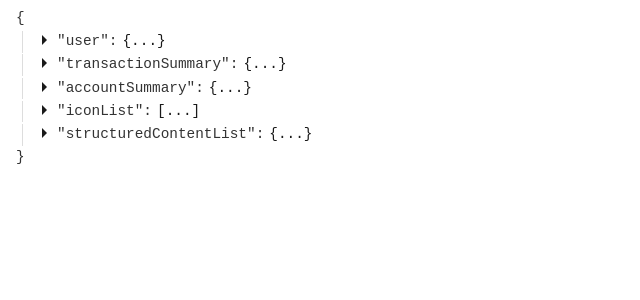
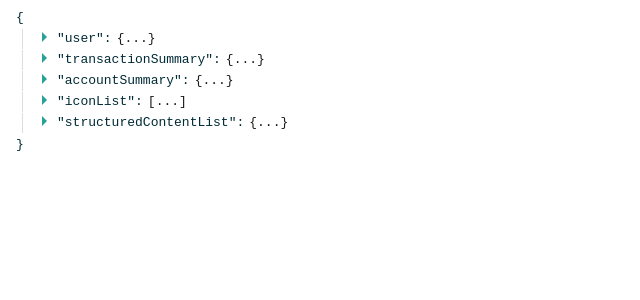
Before and after one commit to nycruslan/react-json-view, a React (Vite) app: page / in a window 1280 px wide. Shown: the top 300 px of the page, without its empty margins (0-640 px from the left). Built offline with nearby package versions, Linux system fonts and the light colour scheme.

Commit message:
more styeles

```diff
--- a/src/components/json-viewer.module.scss
+++ b/src/components/json-viewer.module.scss
@@ -1,5 +1,5 @@
-$font-family: 'Fira Code', monospace;
-$base-color: #333;
+$font-family: monospace;
+$base-color: rgb(0, 43, 54);
 $background-color: #fff;
 $accent-colors: (
   'light': #ddd,
@@ -9,18 +9,19 @@ $accent-colors: (
   'boolean': #ff8c00,
   'null': #a9a9a9,
 );
-$hover-background-color: #f1f1f1;
+$hover-background-color: #f6f6f6;
 $icon-color: #1a1a1a;
 $arrow-size: 5px;
 $transition-duration: 0.2s;
 $transition-easing: ease-in-out;
+$icon-color: rgb(42, 161, 152);
 
 // Base viewer styles
 .viewer {
   font-family: $font-family;
   color: $base-color;
   line-height: 1.5;
-  font-size: 0.9rem;
+  font-size: 13px;
   border-radius: 4px;
   overflow: auto;
   background: $background-color;
@@ -113,6 +114,7 @@ $transition-easing: ease-in-out;
 .arrowExpanded {
   display: inline-block;
   margin-right: 5px;
+  border-left-color: $icon-color; // This sets the color of the arrow
   width: 0;
   height: 0;
   border-style: solid;
```
